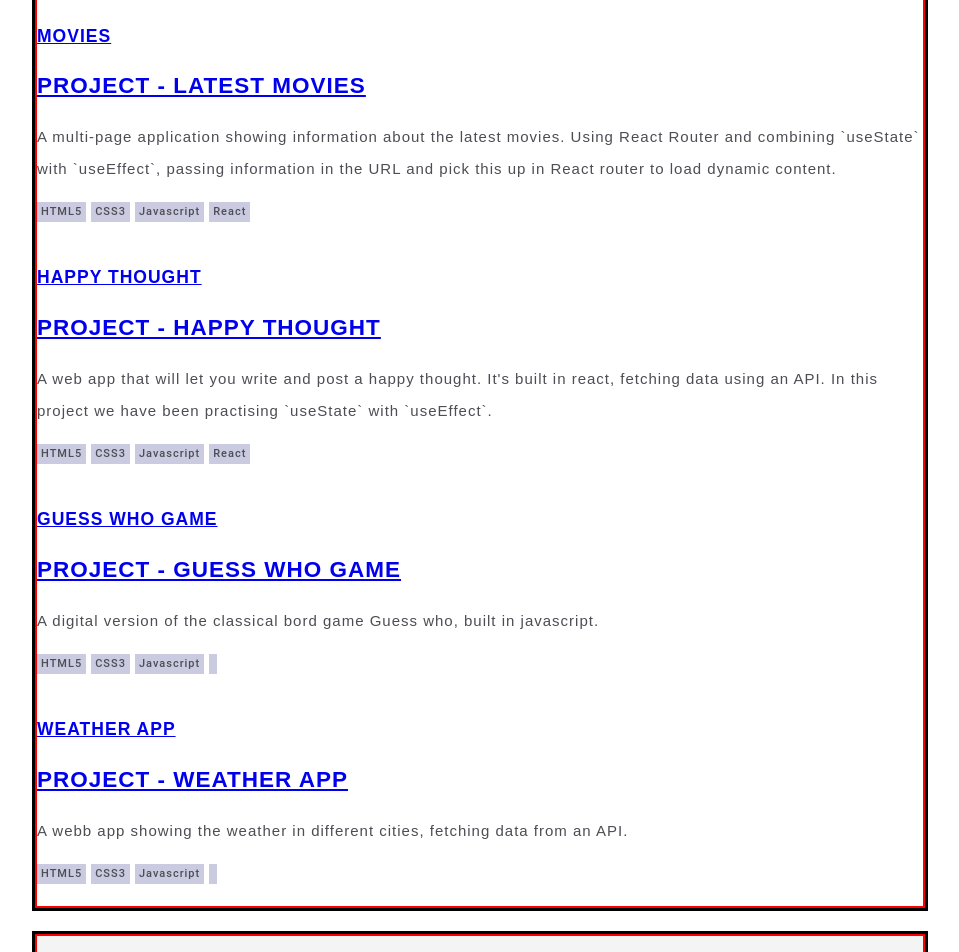
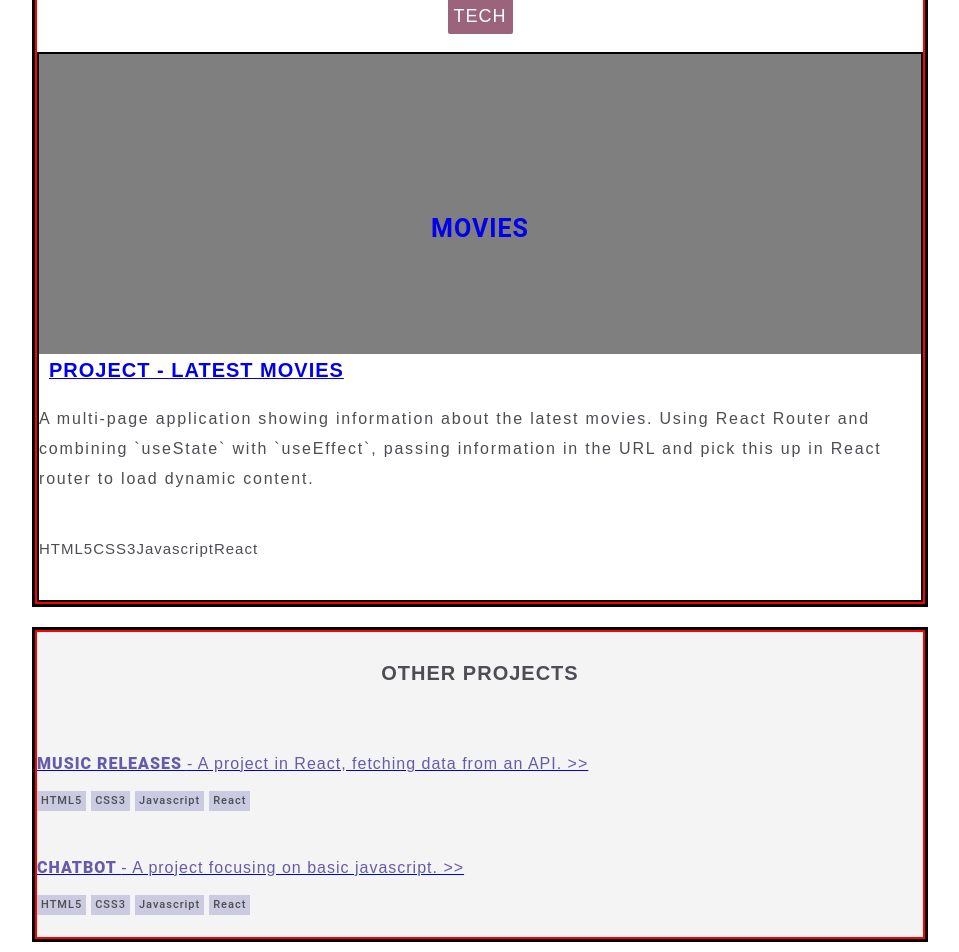
Before and after one commit to Technigo/project-react-portfolio, a React (Create React App) app: page / in a window 1280 px wide. Shown: the part 980-1932 px from the top of the page, without its empty margins (168-1127 px from the left). Built offline with nearby package versions, Linux system fonts and the light colour scheme.

Commit message:
added icons, created first draft of json and fetching data

```diff
--- /dev/null
+++ b/src/Components/Fetch.js
@@ -0,0 +1,14 @@
+import React from 'react';
+
+const Fetch = ({ url, coverName, text, photo }) => {
+  return (
+    <div>
+      <img className="albumImage" src={photo} alt="cover" />
+      <a href={url}>länk</a>
+      <p>{coverName}</p>
+      <p>{text}</p>
+    </div>
+  );
+};
+
+export default Fetch;
--- a/src/Components/Footer.js
+++ b/src/Components/Footer.js
@@ -15,7 +15,9 @@ const Footer = () => {
   text-align: center;
 `
   return (
-    <ContentWrapper as="footer" textColor="var(--secondaryBackground)">
+    <ContentWrapper
+      as="footer"
+      backgroundColor="var(--primaryBackground)">
       <FooterStyle>
         <h2 className="contact">CONTACT</h2>
         <p className="text" role="contentinfo">Petra Eriksson</p>
--- a/src/Components/MainStructure.js
+++ b/src/Components/MainStructure.js
@@ -1,11 +1,12 @@
 
 import React from 'react';
-
+import rData from './data.json';
+import Fetch from './Fetch';
 import Header from './Header';
 import Intro from './Intro';
 import Tech from './Tech';
 import Projects from './Projects';
-import OtherProjects from './OtherProjects.js';
+import OtherProjects from './OtherProjects';
 import Skills from './Skills';
 import Footer from './Footer';
 
@@ -19,6 +20,19 @@ const MainStructure = () => {
       <OtherProjects />
       <Skills />
       <Footer />
+      <div className="project-wrapper">
+        {rData.map((project) => {
+          console.log('project', project)
+          return (
+            <Fetch
+              key={project.id}
+              url={project.url}
+              coverName={project.coverName}
+              text={project.descriptionText}
+              photo={project.photo} />
+          )
+        })}
+      </div>
     </div>
   );
 };
--- a/src/Components/OtherProjects.js
+++ b/src/Components/OtherProjects.js
@@ -1,7 +1,6 @@
 import React from 'react';
 import styled from 'styled-components';
 import ContentWrapper from './Shared/ContentWrapper';
-import TitleButtonStyle from './Shared/TitleButton';
 import TypeBox from './Shared/TypeBox';
 
 const OtherProjects = () => {
@@ -18,10 +17,10 @@ const OtherProjects = () => {
   return (
     <ContentWrapper as="section">
       <OtherProjectStyle>
-        <TitleButtonStyle />
+        <div className="box-title"><h2 className="sub-title">OTHER PROJECTS</h2></div>
         <div className="project-row">
           <a href="https://kristinandpetrasmusicapp.netlify.app/" target="_blank" rel="noreferrer">
-            <h2 className="subtitle">MUSIC RELEASES <span className="lighter"> - A project in React, fetching data from an API. &gt;&gt;</span></h2>
+            <h2 className="small-title">MUSIC RELEASES <span className="lighter"> - A project in React, fetching data from an API. &gt;&gt;</span></h2>
           </a>
           <div className="project-button">
             <TypeBox
@@ -33,7 +32,7 @@ const OtherProjects = () => {
 
           <div className="project-row">
             <a href="https://chat-bot-table-booker.netlify.app/" target="_blank" rel="noreferrer">
-              <h2 className="subtitle">CHATBOT <span className="lighter"> - A project focusing on basic javascript. &gt;&gt;</span></h2>
+              <h2 className="small-title">CHATBOT <span className="lighter"> - A project focusing on basic javascript. &gt;&gt;</span></h2>
             </a>
           </div>
           <div className="project-button">
--- a/src/Components/Projects.js
+++ b/src/Components/Projects.js
@@ -2,7 +2,8 @@ import React from 'react';
 import styled from 'styled-components';
 import ContentWrapper from './Shared/ContentWrapper';
 import TitleButtonStyle from './Shared/TitleButton';
-import TypeBox from './Shared/TypeBox';
+// import TypeBox from './Shared/TypeBox';
+import ProjectCard from './Shared/ProjectCard';
 
 const Projects = () => {
   const ProjectStyle = styled.div`
@@ -15,6 +16,12 @@ const Projects = () => {
   // font-weight: 400;
   // text-align: center;
 
+  .project-box{
+    // padding: 30px 0 20px 0;
+    display: grid;
+    gap: 50px;
+  }
+
 `
 
   return (
@@ -22,79 +29,7 @@ const Projects = () => {
       <ProjectStyle>
         <TitleButtonStyle />
         <div className="project-box">
-          <div className="project">
-            <a className="project-link" href="https://newly-release-movies.netlify.app/" target="_blank" rel="noreferrer">
-              <div className="project-photo">
-                <h3 className="project-name">MOVIES</h3>
-              </div>
-              <h2 className="project-title">PROJECT - LATEST MOVIES</h2>
-            </a>
-            <div className="project-text">
-              <p className="text" role="contentinfo">A multi-page application showing information about the latest movies. Using React Router and combining `useState` with `useEffect`, passing information in the URL and pick this up in React router to load dynamic content.</p>
-            </div>
-            <div className="project-button">
-              <TypeBox
-                type1="HTML5"
-                type2="CSS3"
-                type3="Javascript"
-                type4="React" />
-            </div>
-          </div>
-
-          <div className="project">
-            <a className="project-link" href="https://project-happy-thought-petra.netlify.app/" target="_blank" rel="noreferrer">
-              <div className="project-photo">
-                <h3 className="project-name">HAPPY THOUGHT</h3>
-              </div>
-              <h2 className="project-title">PROJECT - HAPPY THOUGHT</h2>
-            </a>
-            <div className="project-text">
-              <p className="text">A web app that will let you write and post a happy thought. It&apos;s built in react, fetching data using an API. In this project we have been practising `useState` with `useEffect`.</p>
-            </div>
-            <div className="project-button">
-              <TypeBox
-                type1="HTML5"
-                type2="CSS3"
-                type3="Javascript"
-                type4="React" />
-            </div>
-          </div>
-
-          <div className="project">
-            <a className="project-link" href="https://petrasguesswhogame.netlify.app/" target="_blank" rel="noreferrer">
-              <div className="project-photo">
-                <h3 className="project-name">GUESS WHO GAME</h3>
-                <h2 className="project-title">PROJECT - GUESS WHO GAME</h2>
-              </div>
-            </a>
-            <div className="project-text">
-              <p className="text" role="contentinfo">A digital version of the classical bord game Guess who, built in javascript. </p>
-            </div>
-            <div className="project-button">
-              <TypeBox
-                type1="HTML5"
-                type2="CSS3"
-                type3="Javascript" />
-            </div>
-          </div>
-
-          <div className="project">
-            <a className="project-link" href="https://petraandcharlotteweatherapp.netlify.app/" target="_blank" rel="noreferrer">
-              <div className="project-photo">
-                <h3 className="project-name">WEATHER APP</h3>
-              </div>    <h2 className="project-title">PROJECT - WEATHER APP</h2>
-            </a>
-            <div className="project-text">
-
-              <p className="text" role="contentinfo">A webb app showing the weather in different cities, fetching data from an API.</p>
-            </div>
-            <div className="project-button">
-              <TypeBox
-                type1="HTML5"
-                type2="CSS3"
-                type3="Javascript" />
-            </div>
-          </div>
+          <ProjectCard />
         </div>
       </ProjectStyle>
     </ContentWrapper>
--- a/src/Components/Shared/Icons.js
+++ b/src/Components/Shared/Icons.js
@@ -1,17 +1,18 @@
 import React from 'react';
 import styled from 'styled-components/macro';
-// import Github from '../Assets/linkedin_logotype.svg';
-// import Inkedin from '../Assets/github_logotype';
+import Github from '../../Assets/linkedin_logotype.svg';
+import Inkedin from '../../Assets/github_logotype.svg';
 
 const Icons = () => {
-  const IconsStyle = styled.div`
+  const IconsStyle = styled.img`
   font-size: 2em;
   padding: 10px;
   `;
 
   return (
     <div>
-      <IconsStyle>Icons</IconsStyle>
+      <IconsStyle src={Github} alt="Github Logo" />
+      <IconsStyle src={Inkedin} alt="LinkedIn Logo" />
     </div>
   );
 };
--- a/src/Components/Shared/ProjectCard.js
+++ b/src/Components/Shared/ProjectCard.js
@@ -1,15 +1,87 @@
 import React from 'react';
 import styled from 'styled-components/macro';
+// import ProjectPhoto from './happy_thought_picture.png';
 
 const ProjectCard = () => {
-  const ZZ = styled.div`
-  border: solid 2px black;
+  const ProjectCardStyle = styled.div`
+    border: solid 2px black;
+    vertical-align: baseline;
+
+    .project-name{
+      font-family: Roboto, sans-serif;
+      font-size: 25px;
+      font-weight: 600;
+      color: var(--primary);
+      text-align: center;
+      position: absolute;
+      top: 50%;
+      left: 50%;
+      transform: translate(-50%, -50%);
+      color: var(--primary);
+      transition: all 0.2s linear;
+    }
+
+    .project-photo{
+      height: 300px;
+      width: 100%;
+      background-image:
+      background-color: transparent;
+      background-position: center;
+      background-repeat: no-repeat;
+      background-size: cover;
+      position: relative;
+    }
+    .project-photo:after {
+      display: block;
+      content: "";
+      background: linear-gradient(rgba(0, 0, 0, 0.5), rgba(0, 0, 0, 0.5));
+      width: 100%;
+      height: 100%;
+      transition: all 0.2s linear;
+    }
+
+    .project-link:hover .project-name {
+      opacity: 0;
+    }
+
+    .project-link:hover .project-photo:after {
+      opacity: 0;
+    }
+
+    .project-text-wrapper{
+      display: flex;
+      flex-direction: column;
+    }
+
   `;
 
   return (
-    <div>
-      <ZZ>Project Card</ZZ>
-    </div>
+    <ProjectCardStyle>
+      <a
+        className="project-link"
+        href="https://newly-release-movies.netlify.app/"
+        target="_blank"
+        rel="noreferrer">
+        <div className="project-photo">
+          <h3 className="project-name">MOVIES</h3>
+        </div>
+        <h2 className="sub-title">PROJECT - LATEST MOVIES</h2>
+      </a>
+      <div className="project-text-wrapper">
+        <p className="text" role="contentinfo">
+          A multi-page application showing information about the latest movies.
+          Using React Router and combining `useState` with `useEffect`, passing
+          information in the URL and pick this up in React router to load
+          dynamic content.
+        </p>
+      </div>
+      <div className="project-button">
+        <p className="button">HTML5</p>
+        <p className="button">CSS3</p>
+        <p className="button">Javascript</p>
+        <p className="button">React</p>
+      </div>
+    </ProjectCardStyle>
   );
 };
 export default ProjectCard;
--- a/src/Components/Shared/TitleButton.js
+++ b/src/Components/Shared/TitleButton.js
@@ -1,9 +1,9 @@
 import React from 'react';
 import styled from 'styled-components/macro';
 
-export const ColorTitle = () => {
+export const ColorTitle = (props) => {
   const TitleButtonStyle = styled.div`
-  background-color: var(--firstBackground);
+  background-color: ${props.backgroundColor};
   padding: 15 0 30px 0;
   margin: 0;
   display: flex;
--- a/src/Components/Skills.js
+++ b/src/Components/Skills.js
@@ -7,7 +7,11 @@ const Skills = () => {
   const SkillsStyle = styled.div`
   background-color: var(--thirdBackground);
   display: grid;
-  grid-template-columns: repeat(1, 1fr);
+  grid-template-columns: repeat(2, 1fr);
+  padding: 60px 0;
+  gap: 5px;
+  text-align: center;
+  align-items: start;
 `
 
   // padding: 60px 0;
@@ -19,22 +23,18 @@ const Skills = () => {
 
   return (
     <ContentWrapper as="section">
+      <TitleButtonStyle />
       <SkillsStyle>
-        <TitleButtonStyle />
-        <div className="grid-box-skills">
         <div className="project-text">
-            <h2 className="project-title">CODE</h2>
+          <h2 className="small-title">CODE</h2>
           <p className="text-list">HTML5</p>
           <p className="text-list">CSS3</p>
           <p className="text-list">JavaScript ES6</p>
           <p className="text-list">React</p>
           <p className="text-list">GitHub</p>
-            <h2 className="project-title">UPCOMING</h2>
-            <p className="text-list">Node.js</p>
-            <p className="text-list">Redux</p>
         </div>
         <div className="project-text">
-            <h2 className="project-title">TOOLBOX</h2>
+          <h2 className="small-title">TOOLBOX</h2>
           <p className="text-list">Figma</p>
           <p className="text-list">Miro</p>
           <p className="text-list">Figjam</p>
@@ -42,7 +42,12 @@ const Skills = () => {
           <p className="text-list">Slack</p>
         </div>
         <div className="project-text">
-            <h2 className="project-title">MORE</h2>
+          <h2 className="small-title">UPCOMING</h2>
+          <p className="text-list">Node.js</p>
+          <p className="text-list">Redux</p>
+        </div>
+        <div className="project-text">
+          <h2 className="small-title">MORE</h2>
           <p className="text-list">Strategic User Research</p>
           <p className="text-list">Usability</p>
           <p className="text-list">Accessibility</p>
@@ -50,7 +55,6 @@ const Skills = () => {
           <p className="text-list">Agile methodology</p>
           <p className="text-list">Content managment</p>
         </div>
-        </div>
       </SkillsStyle>
     </ContentWrapper>
   );
--- /dev/null
+++ b/src/Components/data.json
@@ -0,0 +1,44 @@
+[
+ {
+    "id": 0,
+    "url": "https://www.spotify.com",
+    "coverName": "name1",
+    "descriptionText": "description1",
+    "photo": "photo"
+  },
+  {
+    "id": 1,
+    "url": "https://www.spotify.com",
+    "coverName": "name2",
+    "descriptionText": "description2",
+    "photo": "photo"
+  },
+  {
+    "id": 2,
+    "url": "https://www.spotify.com",
+    "coverName": "name3",
+    "descriptionText": "description3",
+    "photo": "photo"
+  },
+  {
+    "id": 3,
+    "url": "https://www.spotify.com",
+    "coverName": "name4",
+    "descriptionText": "description4",
+    "photo": "photo"
+  },
+  {
+    "id": 4,
+    "url": "https://www.spotify.com",
+    "coverName": "name5",
+    "descriptionText": "description5",
+    "photo": "photo"
+  },
+  {
+    "id": 5,
+    "url": "https://www.spotify.com",
+    "coverName": "name6",
+    "descriptionText": "description6",
+    "photo": "photo"
+  }
+]
--- a/src/index.css
+++ b/src/index.css
@@ -24,6 +24,13 @@ body {
 
 }
 
+.text{
+  padding: 0px 0px 8px;
+  font-size: 16px;
+  letter-spacing: 1.8px;
+  line-height: 30px;
+  font-family: Montserrat, sans-serif;
+}
 /* .title{
   /* margin: auto;
   padding: 10px;
@@ -38,7 +45,30 @@ body {
   justify-content: center;
 } */
 
-.subtitle {
+/*TITLES*/
+
+.box-title{
+  padding: 15px 0px 30px 0px;
+  margin: 0px;
+  display: flex;
+  justify-content: center;
+}
+
+.sub-title{
+  margin: auto;
+  padding: 10px;
+  font-family: Montserrat, sans-serif;
+  font-size: 20px;
+  font-weight: 600;
+  text-align: center;
+  align-self: center;
+  letter-spacing: 1px;
+  color: var(--seventh);
+  display: inline;
+  justify-content: center;
+}
+
+.small-title {
   font-family: Roboto, sans-serif;
   font-size: 16px;
   color: var(--sixthTitleSubtitle);
@@ -52,6 +82,10 @@ body {
   font-family: Montserrat, sans-serif;
   font-weight: 400;
 }
+
+/* .text{
+
+} */
 
 .project-button {
   display: flex;
```
Also changed, not shown: src/Components/APIdata.js (deleted, +0 -12 lines), src/Components/Shared/happy_thought_picture.png (renamed from src/Assets/happy_thought_picture.png). Lines whose indentation alone changed are shown as unchanged.
